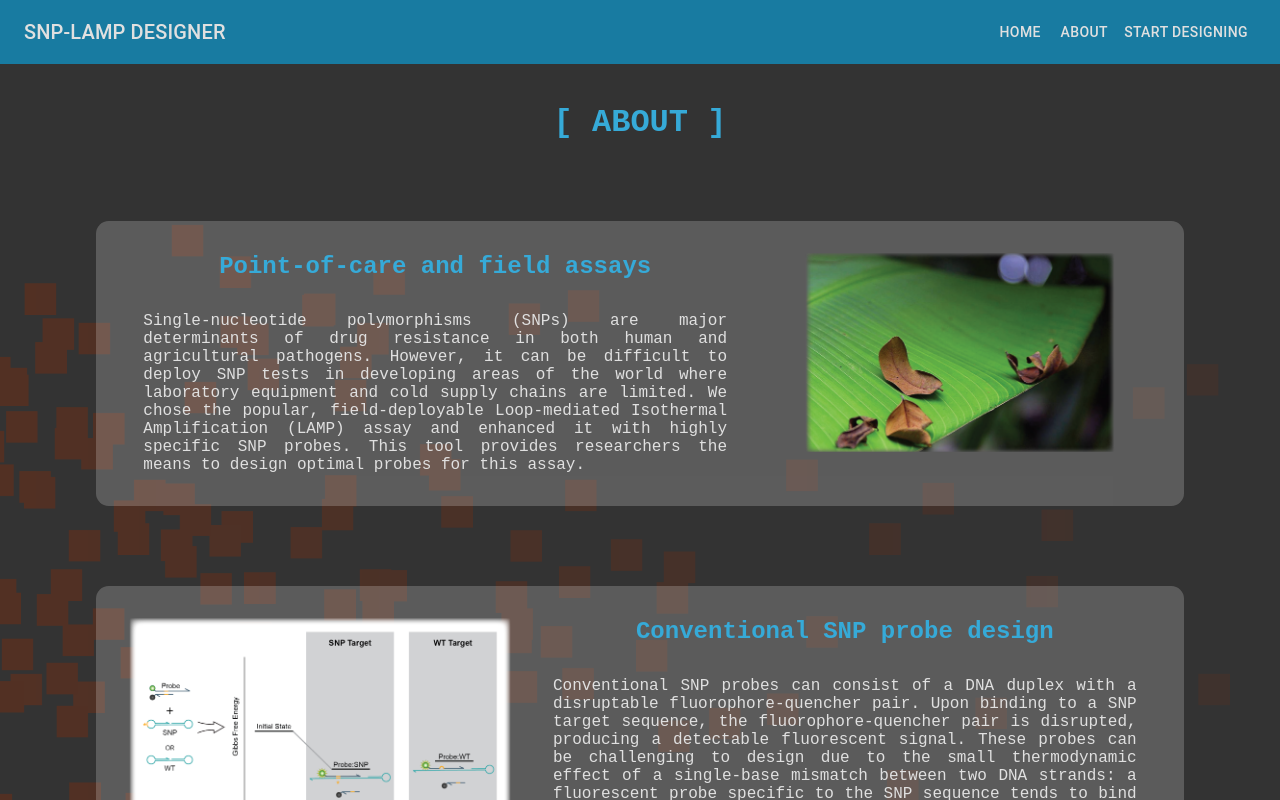
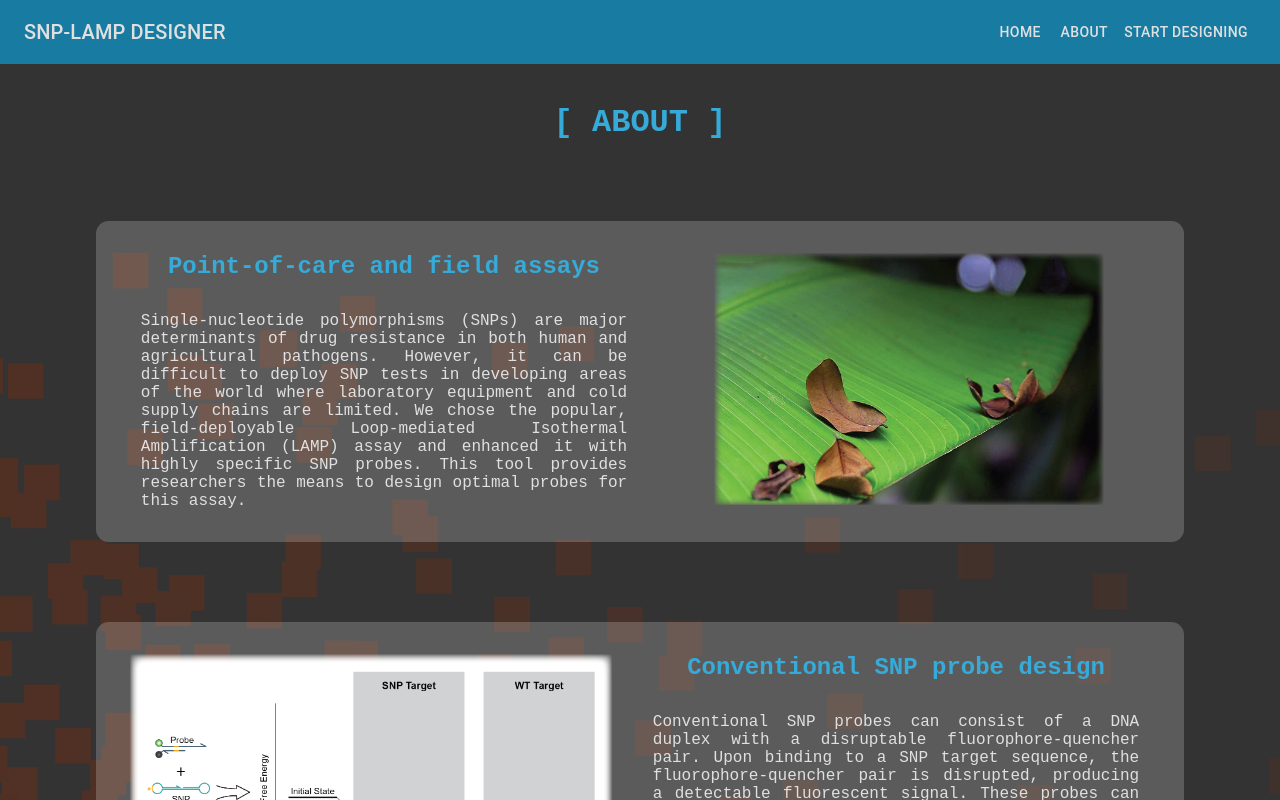
Before and after one commit to lbhyman/snp-lamp-design-client, a React (Create React App) app: page /about in a window 1280 px wide. Shown: the top 800 px of the page. Built offline with nearby package versions, Linux system fonts and the light colour scheme.

Commit message:
Fix image size

```diff
--- a/src/index.css
+++ b/src/index.css
@@ -232,7 +232,7 @@ label {
 
 .About_sub .Text {
   height: 100%;
-  max-width: 60%;
+  max-width: 50%;
   display: flex;
   flex-direction: column;
   align-items: center;
@@ -240,11 +240,11 @@ label {
 }
 
 .About_sub .Text .p {
-  width: 50%;
+  width: 100%;
 }
 
 .Images {
-  width: 40%;
+  width: 50%;
   display: block;
 }
 
```
